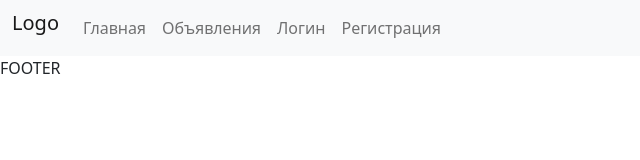
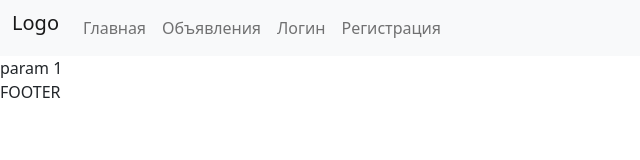
Before and after one commit to Oleg72pc/FindPets, a React (Create React App) app in the folder frontend/: page /adverts/1 in a window 1280 px wide. Shown: the top 160 px of the page, without its empty margins (0-640 px from the left). Built offline with nearby package versions, Linux system fonts and the light colour scheme; no server answers.

Commit message:
useParams

```diff
--- /dev/null
+++ b/frontend/src/components/Advert/Advert.jsx
@@ -0,0 +1,14 @@
+import React from 'react';
+import { useParams } from 'react-router-dom';
+
+
+function Advert(props) {
+  const {advertId} = useParams();
+  return (
+    <div>
+      param {advertId}
+    </div>
+  );
+}
+
+export default Advert;
--- a/frontend/src/components/Advert/Adverts.jsx
+++ b/frontend/src/components/Adverts/Adverts.jsx
@@ -1,5 +1,6 @@
 import React from 'react';
 import { useDispatch, useSelector } from 'react-redux';
+import { Link, useParams } from 'react-router-dom';
 import { getFetchInitAdvertsAC } from '../../redux/thunk/thunk';
 import './Adverts.css'
 
@@ -13,6 +14,7 @@ function Adverts(props) {
     <>
       {data ? (
         data.map((item) => (
+          <Link key={item.id} to={`${item.id}`} >
           <div key={item.id} className="card">
             <img src={item.photo} alt="dog" />
             <div className="container">
@@ -21,6 +23,7 @@ function Adverts(props) {
               <div>{item.location}</div>
             </div>
           </div>
+          </Link>
         ))
       ) : (
         <div>no data</div>
--- a/frontend/src/components/App/App.jsx
+++ b/frontend/src/components/App/App.jsx
@@ -1,17 +1,15 @@
 import { BrowserRouter, Routes, Route } from 'react-router-dom';
+import { useDispatch } from 'react-redux';
+import { useEffect } from 'react';
 import Navbar from '../Navbar/Navbar';
 import Home from '../Home/Home';
 import Footer from '../Footer/Footer';
-import Adverts from '../Advert/Adverts';
+import Adverts from '../Adverts/Adverts';
 import Login from '../Login/Login';
 import Registration from '../Registration/Registration';
-
+import Advert from '../Advert/Advert';
 import AdventForm from '../AdventForm/AdventForm';
-
-import { useDispatch } from 'react-redux';
-import { useEffect } from 'react';
 import { getFetchUserSessionAC } from '../../redux/thunk/thunk';
-
 
 function App(props) {
   const dispatch = useDispatch();
@@ -25,8 +23,8 @@ function App(props) {
           <Navbar />
           <Routes>
             <Route path="/" element={<Home />} />
-            <Route path="/advert" element={<Adverts />} />
-            <Route path="/advert/:advertId" element={<Adverts />} />
+            <Route path="/adverts" element={<Adverts />} />
+            <Route path="/adverts/:advertId" element={<Advert />} />
             <Route path="/login" element={<Login />} />
             <Route path="/registration" element={<Registration />} />
             <Route path="/form" element={<AdventForm />} />
--- a/frontend/src/components/Navbar/Navbar.jsx
+++ b/frontend/src/components/Navbar/Navbar.jsx
@@ -41,7 +41,7 @@ function Navbar(props) {
                 </Link>
               </li>
               <li className="nav-item">
-                <Link to="/advert" className="nav-link" >
+                <Link to="/adverts" className="nav-link" >
                   Объявления
                 </Link>
               </li>
@@ -69,7 +69,7 @@ function Navbar(props) {
                 </Link>
               </li>
               <li className="nav-item">
-                <Link to="/advert" className="nav-link" >
+                <Link to="/adverts" className="nav-link" >
                   Объявления
                 </Link>
               </li>
```
Also changed, not shown: frontend/src/components/Adverts/Adverts.css (renamed from frontend/src/components/Advert/Adverts.css).
